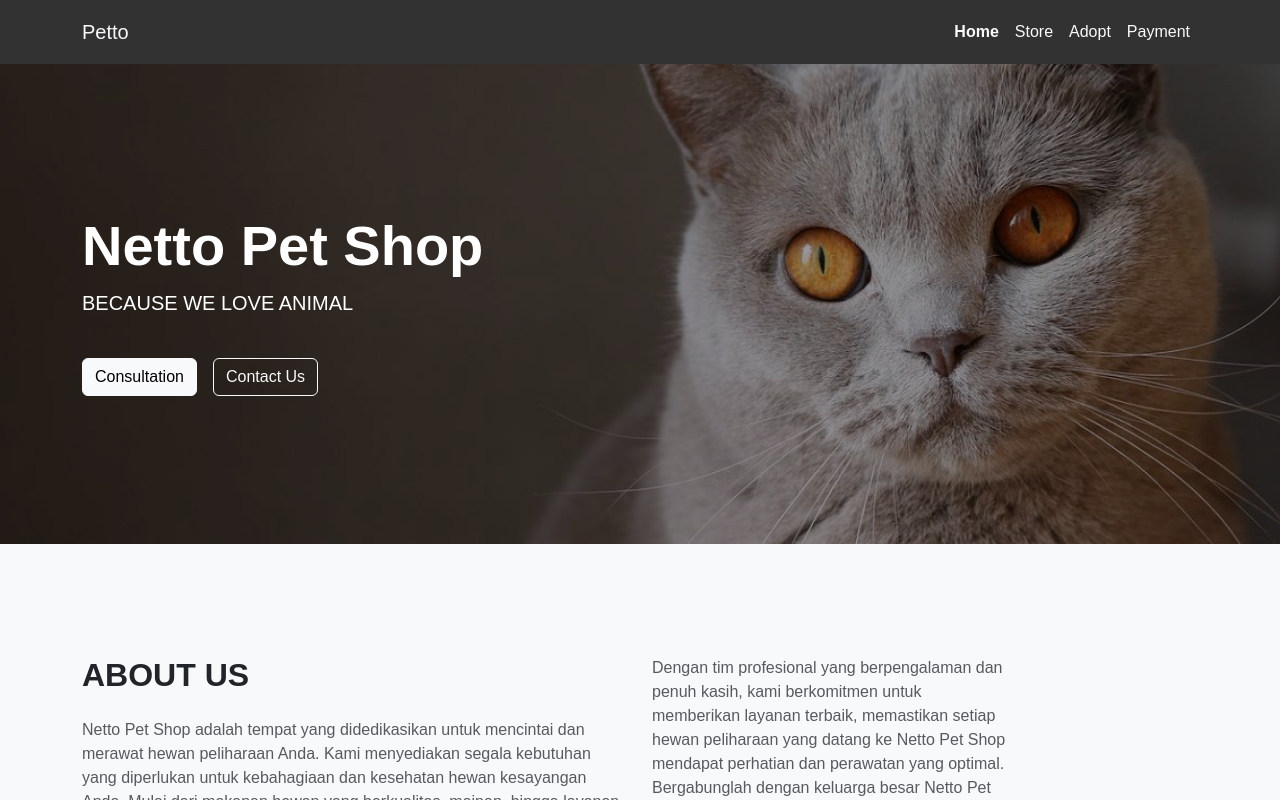
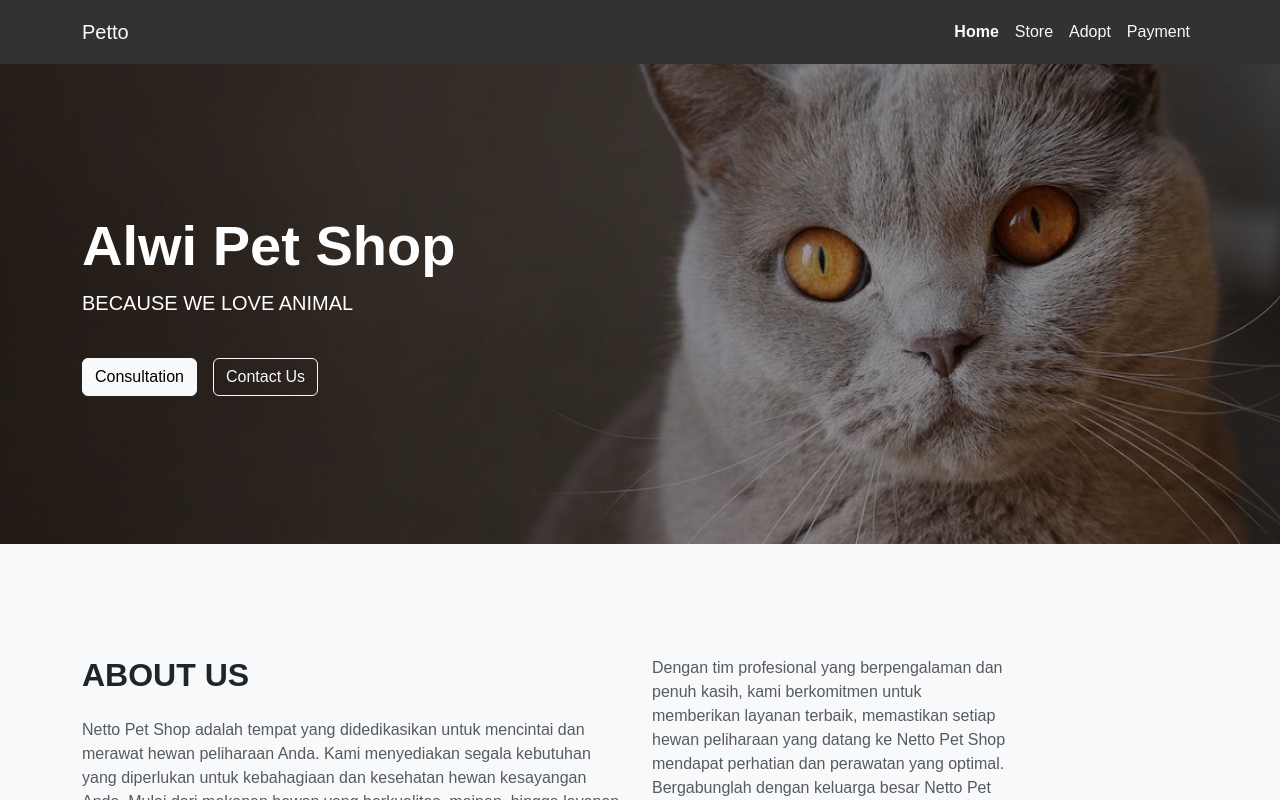
Before and after one commit to AlwiAlpariji/DevOps-TeamProject, a React (Vite) app: page / in a window 1280 px wide. Shown: the top 800 px of the page. Built offline with nearby package versions, Linux system fonts and the light colour scheme.

Commit message:
Change title

```diff
--- a/src/pages/Homepage.jsx
+++ b/src/pages/Homepage.jsx
@@ -21,7 +21,7 @@ const Homepage = () => {
         ></div>
         <div className="container h-100">
           <div className="content position-relative z-1 text-white d-flex flex-column justify-content-center align-items-start h-100">
-            <h1 className="display-4 fw-bold">Netto Pet Shop</h1>
+            <h1 className="display-4 fw-bold">Alwi Pet Shop</h1>
             <p className="lead">BECAUSE WE LOVE ANIMAL</p>
             <div className="mt-4">
               <button className="btn btn-light me-3">Consultation</button>
```
